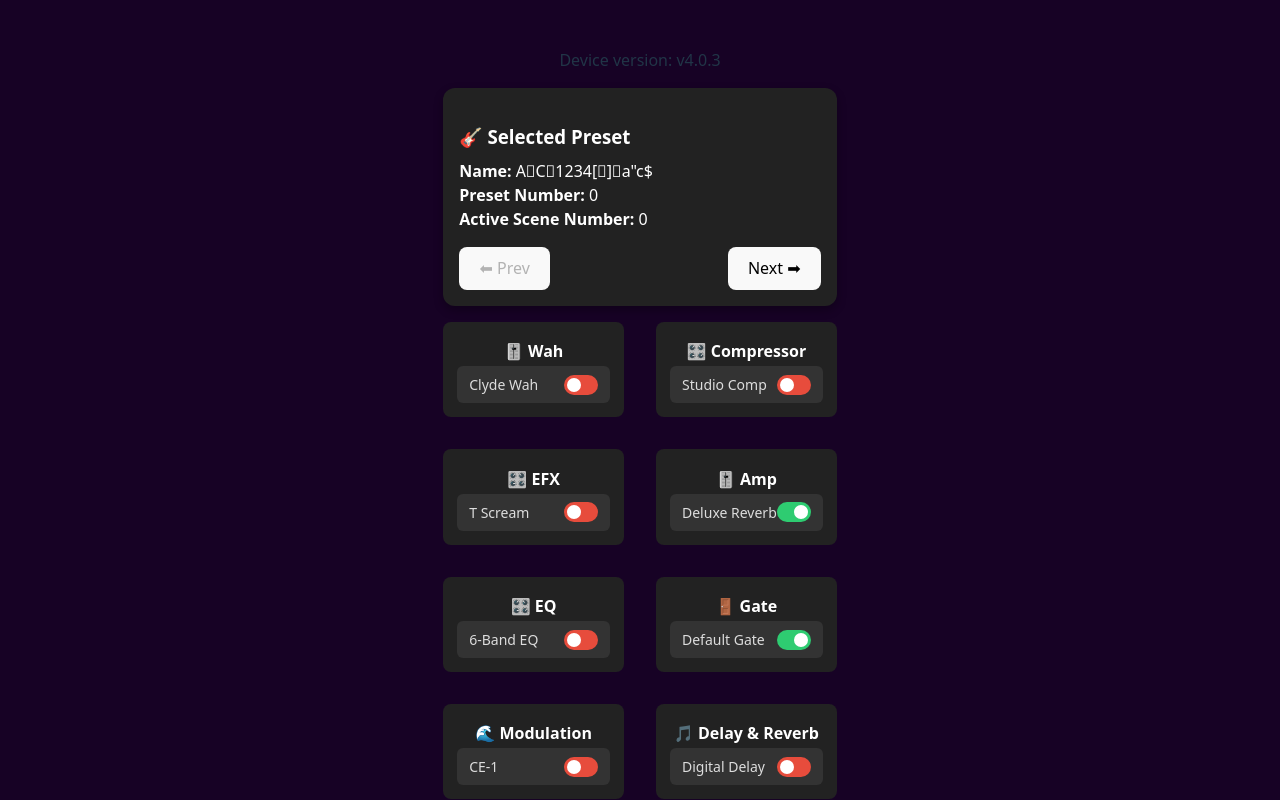
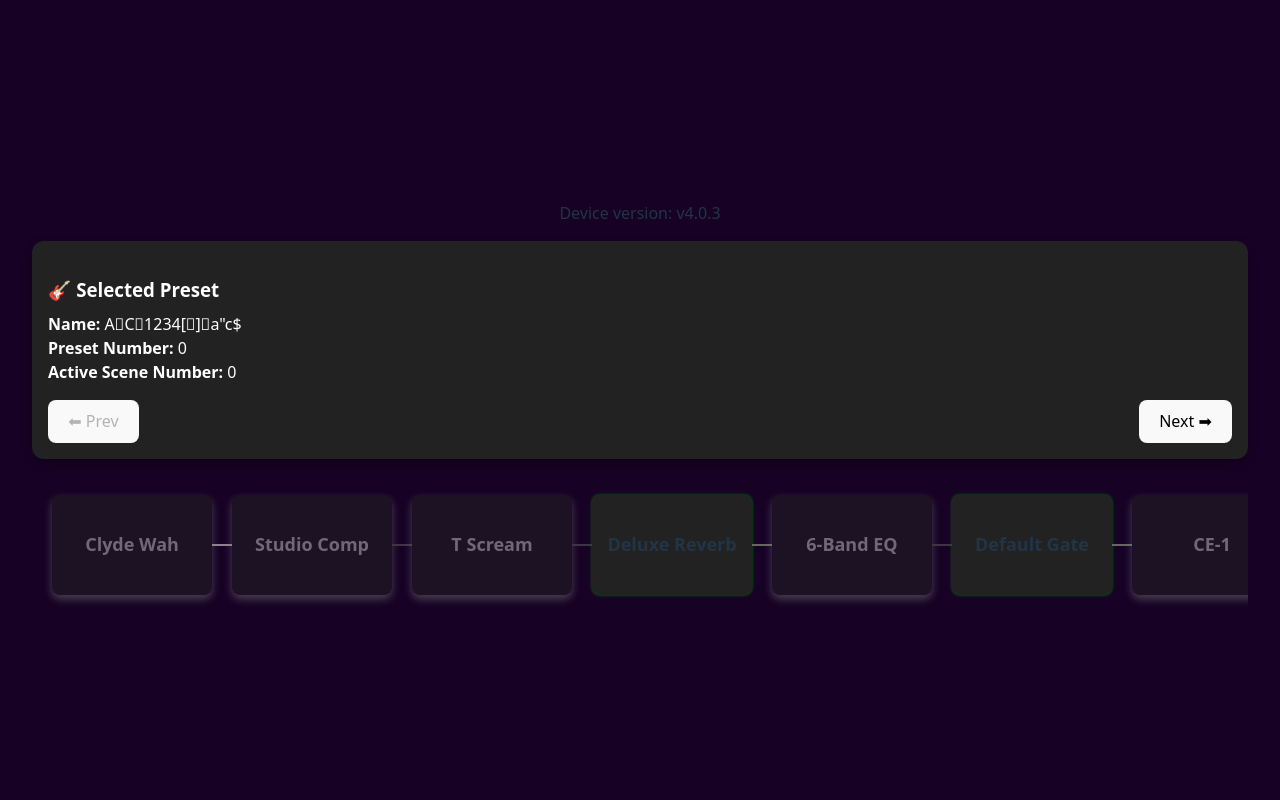
Before and after one commit to Srijan619/nuxOnline, a Vue app: page / in a window 1280 px wide. Shown: the top 800 px of the page. Built offline with nearby package versions, Linux system fonts and the light colour scheme.

Commit message:
effect chain introduced..

```diff
--- a/src/App.vue
+++ b/src/App.vue
@@ -4,10 +4,15 @@
 </script>
 
 <template>
-  <div>
+  <div id="nux-container">
     <DeviceVersion />
     <PresetViewer />
   </div>
 </template>
 
-<style scoped></style>
+<style scoped>
+#nux-container {
+  margin: 1rem;
+  padding: 1rem;
+}
+</style>
--- /dev/null
+++ b/src/components/EffectChain.vue
@@ -0,0 +1,104 @@
+<template>
+  <div class="effect-chain">
+    <div
+      v-for="(effect, index) in effectList"
+      :key="effect.id"
+      :class="['effect-box', { inactive: !effect.active }]"
+      :onToggle="() => props.toggleEffect(effect.id)"
+    >
+      <div class="box-content">
+        <h3>{{ effect.title }}</h3>
+      </div>
+      <div v-if="index < effectList.length - 1" class="connector"></div>
+    </div>
+  </div>
+</template>
+
+<script setup lang="ts">
+import { computed, ref } from "vue";
+import ToggleSwitch from "./ToggleSwitch.vue";
+import { EffectOption } from "../types/index.ts";
+
+const props = defineProps<{
+  effects: Record<string, EffectOption>;
+  toggleEffect: (key: string) => void;
+}>();
+
+const effectList = computed(() => {
+  return Object.entries(props.effects)
+    .filter(([id]) => id != null)
+    .map(([id, effect]) => ({
+      ...effect,
+    }));
+});
+
+console.log(props.effects);
+</script>
+
+<style scoped>
+.effect-chain {
+  display: flex;
+  align-items: flex-start;
+  padding: 20px;
+  gap: 20px;
+  overflow-x: scroll;
+}
+
+.effect-box {
+  position: relative;
+  width: 120px;
+  height: 100px;
+  border-radius: 8px;
+  box-shadow: 0 0 0.2rem green;
+  display: flex;
+  flex-direction: column;
+  justify-content: center;
+  align-items: center;
+  cursor: pointer;
+  background: #222;
+  transition: all 0.3s ease;
+  min-width: 10rem;
+}
+
+.effect-box.inactive {
+  opacity: 0.5;
+  box-shadow: 0 4px 8px grey;
+  color: #ccc;
+}
+
+.effect-box:hover {
+  box-shadow: 0 6px 12px rgba(0, 0, 0, 0.3);
+  transform: scale(1.05);
+}
+
+.box-content {
+  text-align: center;
+}
+
+.box-content h3 {
+  margin: 0;
+  font-size: 18px;
+  font-weight: bold;
+}
+
+.box-content p {
+  margin: 4px 0 0;
+  font-size: 12px;
+}
+
+.connector {
+  position: absolute;
+  top: 50%;
+  right: -20px; /* Half of gap */
+  transform: translateY(-50%);
+  width: 20px;
+  height: 2px;
+  background-color: white;
+  transition: background-color 0.3s ease;
+}
+
+.effect-box.inactive + .effect-box .connector,
+.effect-box + .effect-box.inactive .connector {
+  background-color: #666;
+}
+</style>
--- a/src/components/PresetViewer.vue
+++ b/src/components/PresetViewer.vue
@@ -2,6 +2,7 @@
 import { ref, computed } from "vue";
 import { nuxMidiController } from "../utils/NUXMidiController.ts";
 import EffectGroup from "./EffectGroup.vue";
+import EffectChain from "./EffectChain.vue";
 import PresetChange from "./PresetChange.vue";
 
 const selectedPresetIndex = ref<number>(0);
@@ -38,10 +39,14 @@
       <PresetChange @change-preset="changePreset" />
     </div>
 
-    <EffectGroup
+    <EffectChain
       :effects="selectedPreset.effects"
       :toggleEffect="toggleEffect"
     />
+    <!-- <EffectGroup -->
+    <!--   :effects="selectedPreset.effects" -->
+    <!--   :toggleEffect="toggleEffect" -->
+    <!-- /> -->
   </div>
 
   <div v-else class="loading">
--- a/src/style.css
+++ b/src/style.css
@@ -60,9 +60,7 @@
 }
 
 #app {
-  max-width: 1280px;
-  margin: 0 auto;
-  padding: 2rem;
+  width: 100%;
   text-align: center;
 }
 
--- a/src/utils/NUXMidiController.ts
+++ b/src/utils/NUXMidiController.ts
@@ -183,10 +183,10 @@
       gate: getEffectOption("gate", hexValue[15]),
       mod: getEffectOption("mod", hexValue[17], response[16]),
       delay: getEffectOption("delay", hexValue[18]),
-      reverb: getEffectOption("reverb", hexValue[19], response[18]),
+      reverb: getEffectOption("reverb", hexValue[20], response[19]),
       ir: getEffectOption("ir", hexValue[21]),
+      sr: getEffectOption("sr", hexValue[22]),
       vol: getEffectOption("vol", hexValue[24]),
-      sr: getEffectOption("sr", hexValue[22]),
     };
 
     return effects;
--- a/src/utils/effects.ts
+++ b/src/utils/effects.ts
@@ -127,7 +127,7 @@
     },
     delay: {
       byte: 18,
-      category: "🎵 Delay & Reverb",
+      category: "🎵 Delay",
       options: [
         {
           id: "DIGITAL_DELAY",
```
